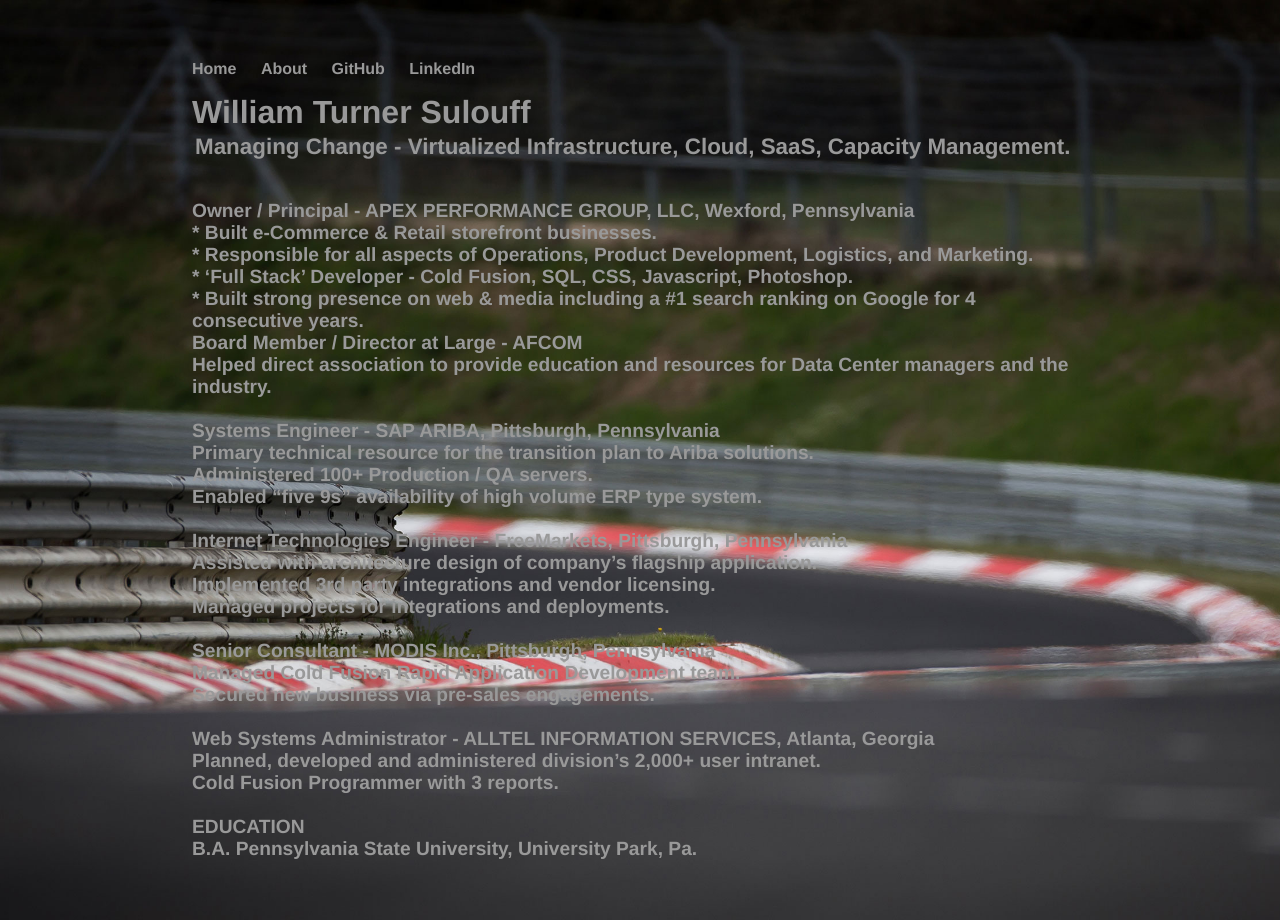
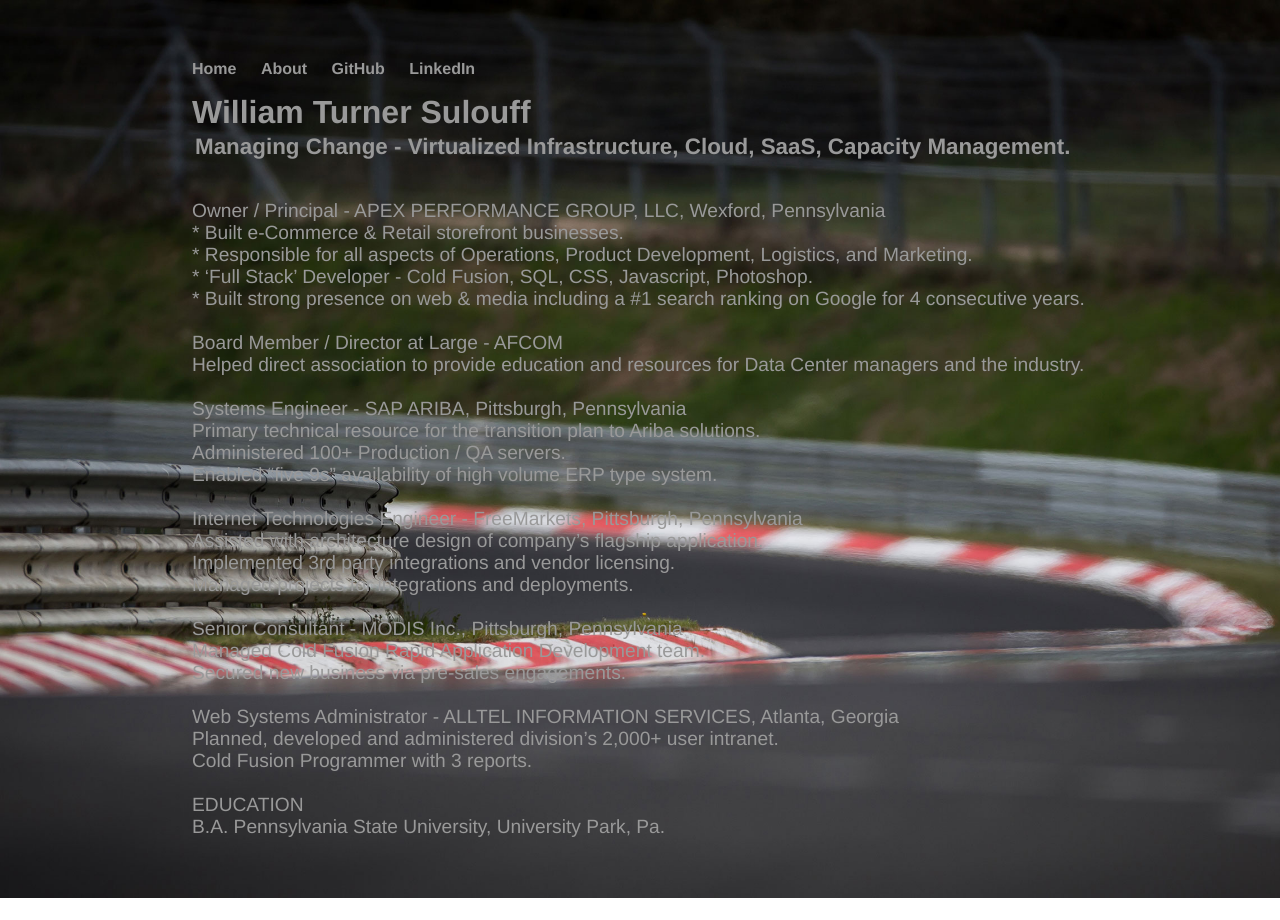
Before and after one commit to apex944/apex944.github.io, a Jekyll site: the page cv/index.html, which Jekyll copies as it is, in a window 1280 px wide. Built offline with Jekyll 4.4.1, drawn with Linux system fonts in a browser that asks for light colours.

Commit message:
updated cv2

```diff
--- a/css/main.css
+++ b/css/main.css
@@ -78,7 +78,7 @@ ul.posts li {
 .cv2 {
     font-family:'Helvetica', 'Arial', 'Sans-Serif';
     padding: 0px;
-    font-weight: bold;
+    font-weight: normal;
     color: #999;
     font-size:.6em;
 }
--- a/cv/index.html
+++ b/cv/index.html
@@ -31,7 +31,7 @@
                 * Responsible for all aspects of Operations, Product Development, Logistics, and Marketing.</br>
                 * ‘Full Stack’ Developer - Cold Fusion, SQL, CSS, Javascript, Photoshop.</br>
                 * Built strong presence on web & media including a #1 search ranking on Google for 4 consecutive years. </br>
-
+            </br>
             Board Member / Director at Large - AFCOM</br>
 	            Helped direct association to provide education and resources for Data Center managers and the industry.</br>
             </br>
```
